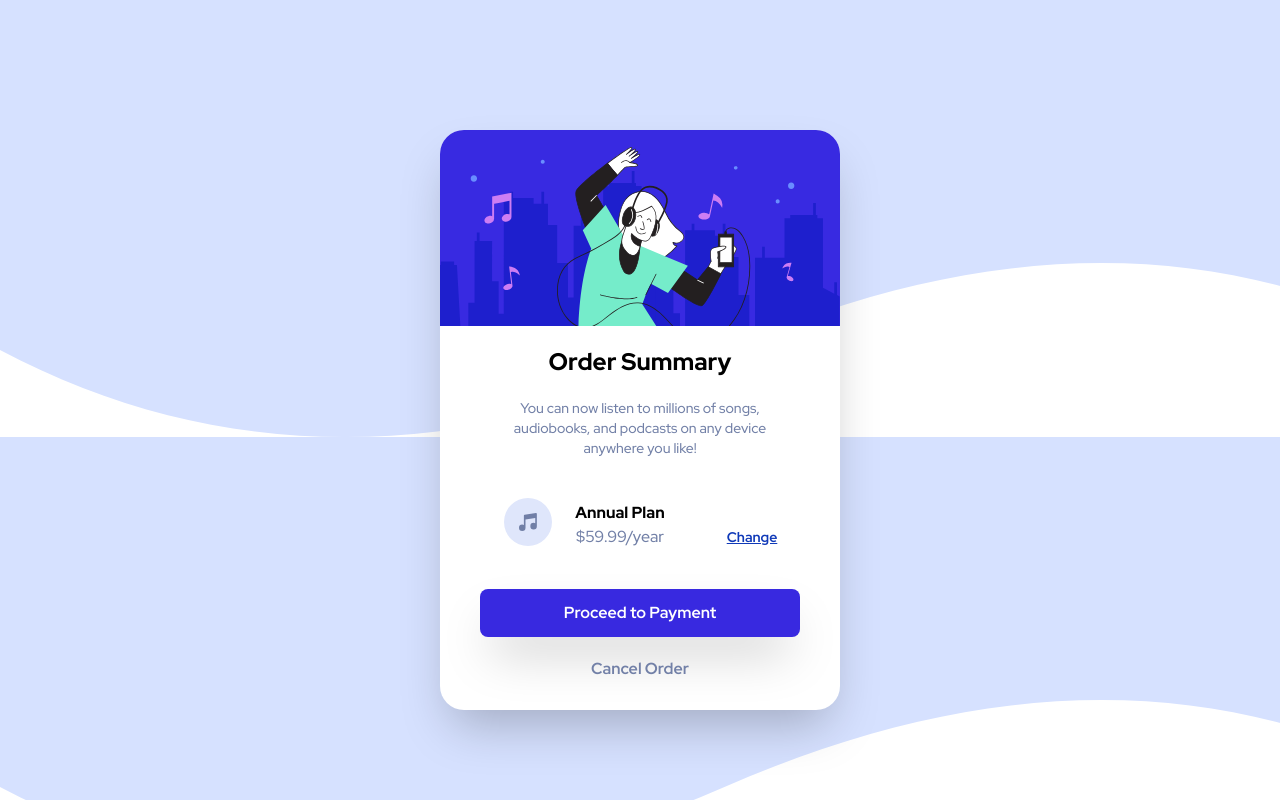
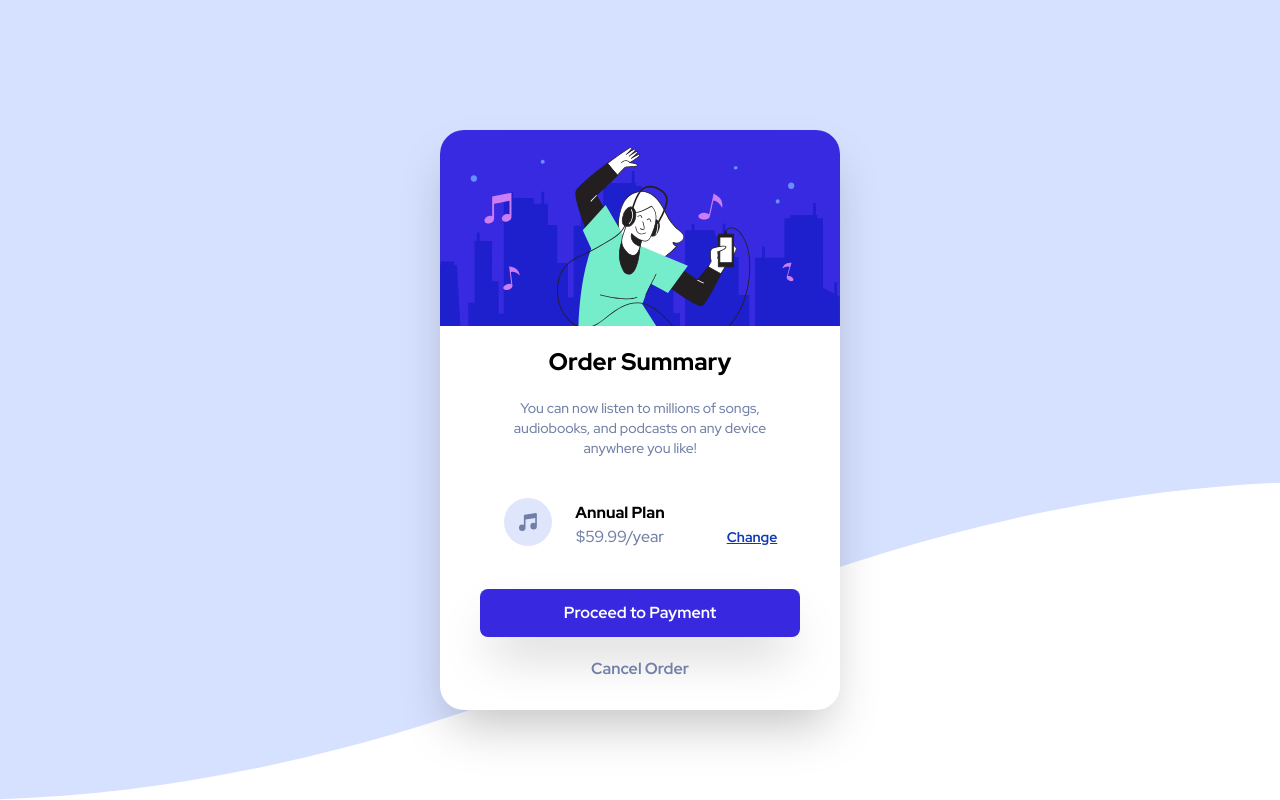
Before and after one commit to kalebemax/order-summary-component-main, a plain HTML site: page index.html in a window 1280 px wide. Drawn offline with nearby package versions, Linux system fonts and the light colour scheme.

Commit message:
modified

```diff
--- a/index.html
+++ b/index.html
@@ -20,7 +20,7 @@
   <!-- TailwindsCSS -->
   <script src="https://cdn.tailwindcss.com"></script>
 </head>
-<body class="bg-[url('images/pattern-background-mobile.svg')] sm:bg-[url('images/pattern-background-desktop.svg')] text-black h-screen w-screen m-0 p-0 flex flex-col justify-center items-center text-center">
+<body class="bg-[url('images/pattern-background-mobile.svg')] sm:bg-[url('images/pattern-background-desktop.svg')] bg-no-repeat bg-cover bg-center text-black h-screen w-screen m-0 p-0 flex flex-col justify-center items-center text-center">
   <!-- Main Element -->
   <main class="bg-white max-w-[70%] sm:w-[400px] h-[82%] sm:h-[580px] mt-10 rounded-3xl shadow-2xl">
     <!-- Illustration -->
```
Also changed, not shown: 1 other file.
